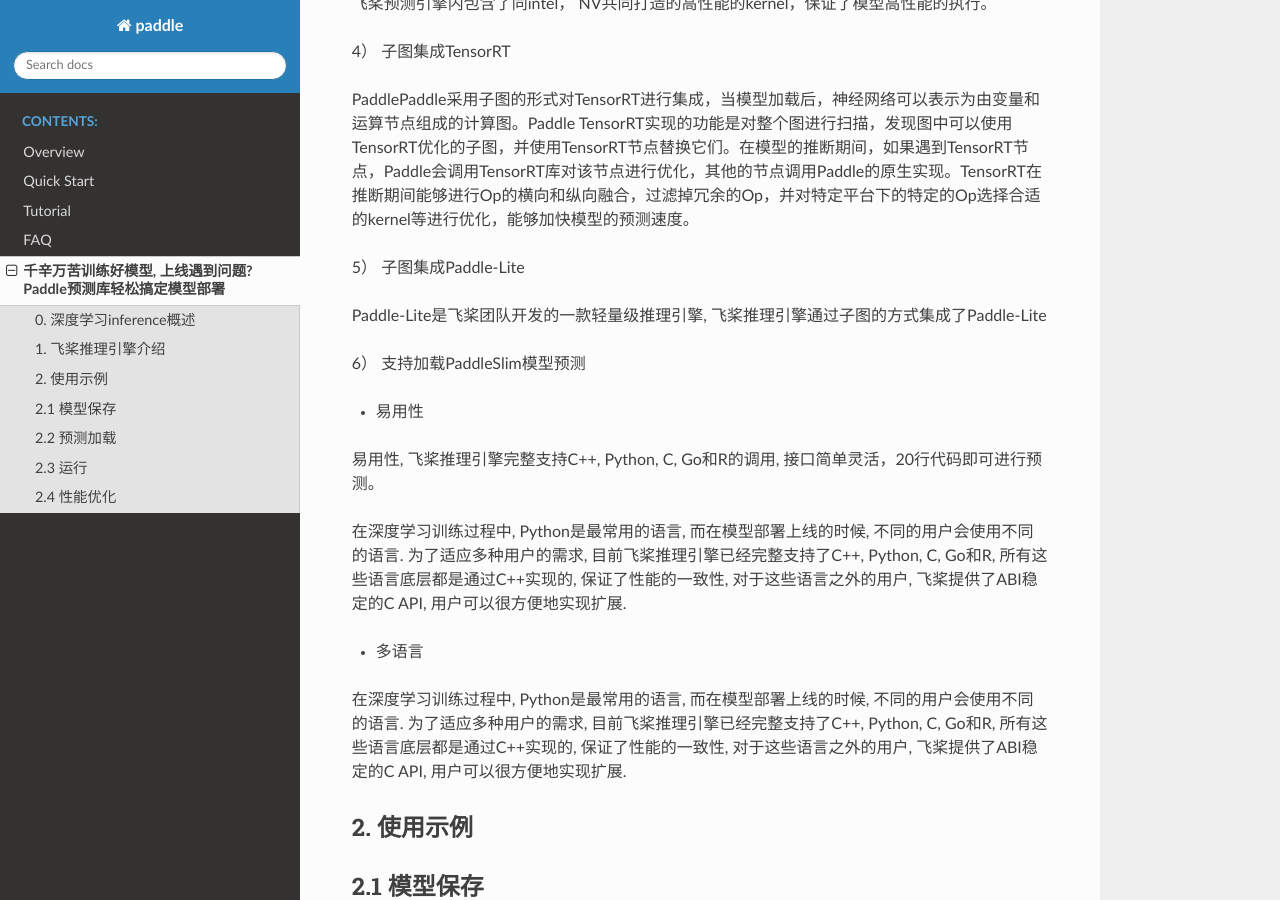
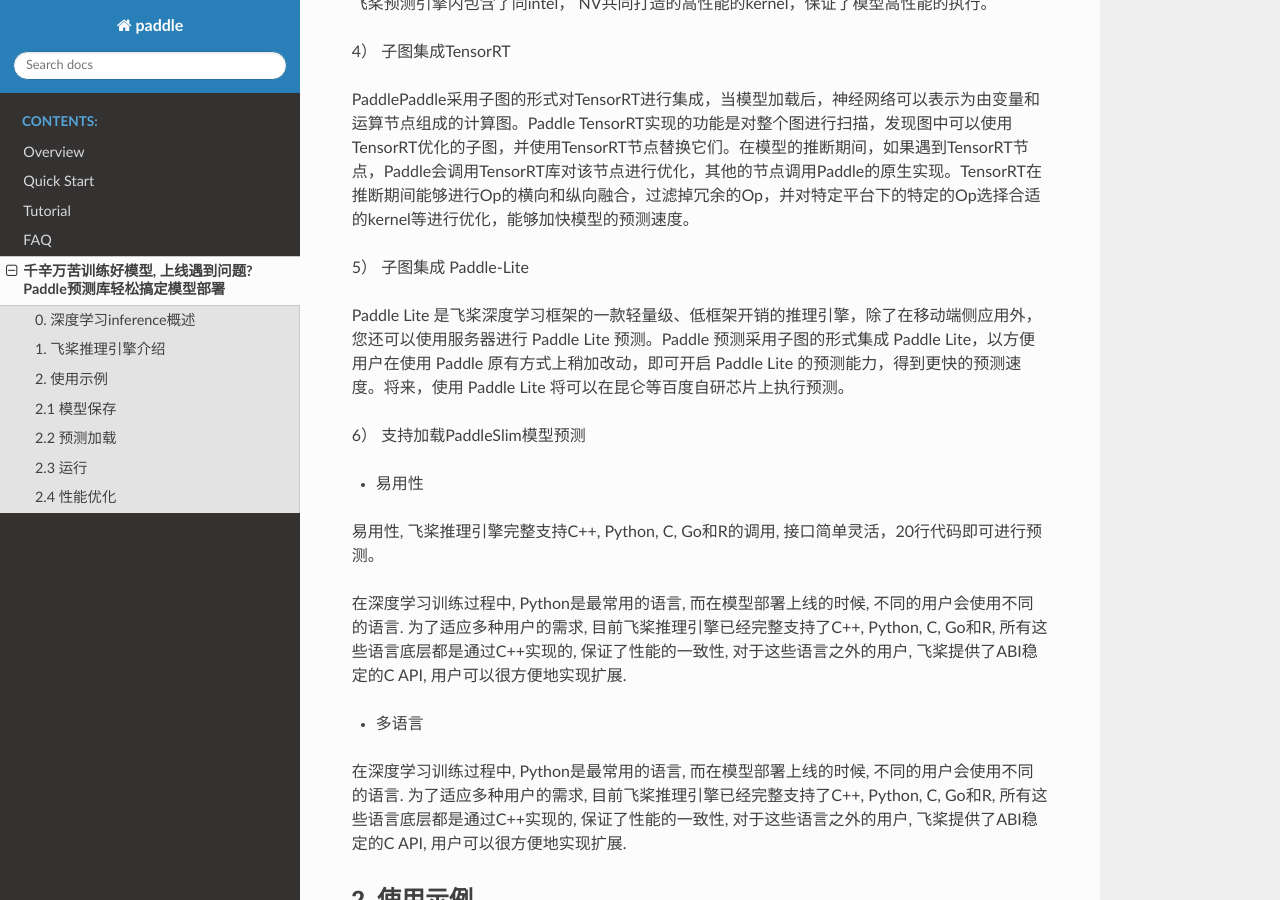
Before and after one commit to fc500110/paddle-infer-doc, a Sphinx documentation site: the page built from source/1.7.rst, in a window 1280 px wide and 900 px high, scrolled down 1414 px. Built offline with Sphinx 7.4.7 and the Read the Docs theme 2.0.0, drawn with Linux system fonts in a browser that asks for light colours; pages that are not in the unit, such as notebooks, are missing from menus.

Commit message:
update lite doc

```diff
--- a/source/1.7.rst
+++ b/source/1.7.rst
@@ -48,9 +48,9 @@
 
 PaddlePaddle采用子图的形式对TensorRT进行集成，当模型加载后，神经网络可以表示为由变量和运算节点组成的计算图。Paddle TensorRT实现的功能是对整个图进行扫描，发现图中可以使用TensorRT优化的子图，并使用TensorRT节点替换它们。在模型的推断期间，如果遇到TensorRT节点，Paddle会调用TensorRT库对该节点进行优化，其他的节点调用Paddle的原生实现。TensorRT在推断期间能够进行Op的横向和纵向融合，过滤掉冗余的Op，并对特定平台下的特定的Op选择合适的kernel等进行优化，能够加快模型的预测速度。
 
-5） 子图集成Paddle-Lite
+5） 子图集成 Paddle-Lite
 
-Paddle-Lite是飞桨团队开发的一款轻量级推理引擎, 飞桨推理引擎通过子图的方式集成了Paddle-Lite
+Paddle Lite 是飞桨深度学习框架的一款轻量级、低框架开销的推理引擎，除了在移动端侧应用外，您还可以使用服务器进行 Paddle Lite 预测。Paddle 预测采用子图的形式集成 Paddle Lite，以方便用户在使用 Paddle 原有方式上稍加改动，即可开启 Paddle Lite 的预测能力，得到更快的预测速度。将来，使用 Paddle Lite 将可以在昆仑等百度自研芯片上执行预测。
 
 
 6） 支持加载PaddleSlim模型预测
```
